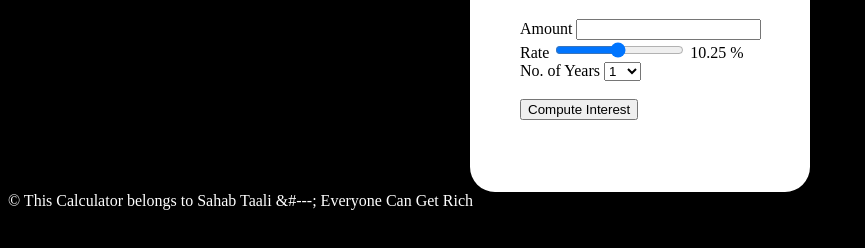
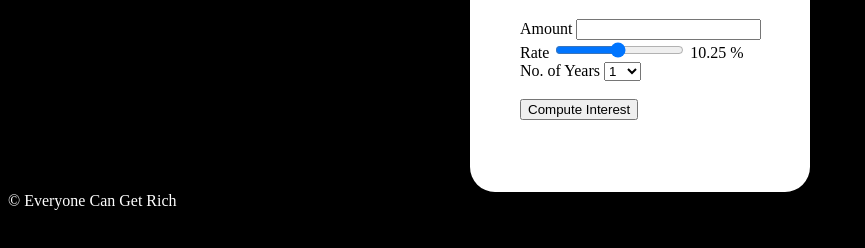
Before and after one commit to SanSynyster/MyIBM_Project, a plain HTML site: page index.html in a window 1280 px wide. Shown: the part 126-374 px from the top of the page, without its empty margins (0-865 px from the left). Drawn offline with Linux system fonts and the light colour scheme.

Commit message:
Update index.html

```diff
--- a/index.html
+++ b/index.html
@@ -43,8 +43,7 @@
 
         <footer>
 
-            &#169; This Calculator belongs to Sahab Taali
-            &#---;  Everyone Can Get Rich
+            &#169; Everyone Can Get Rich
 
         </footer>
 
```
